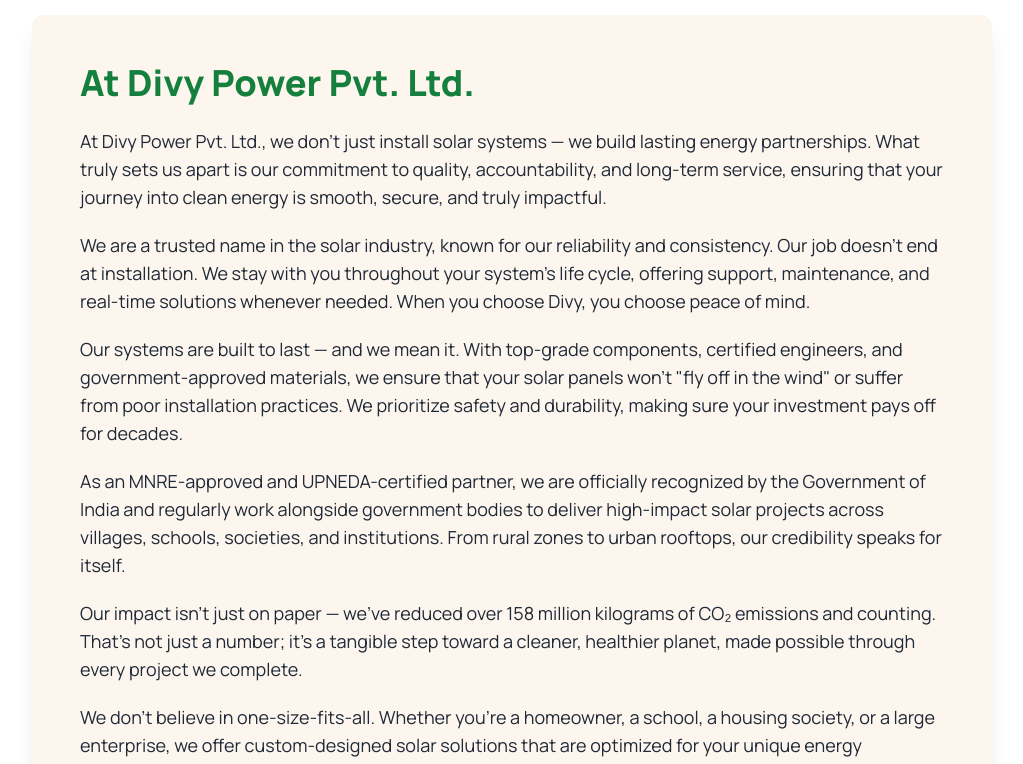
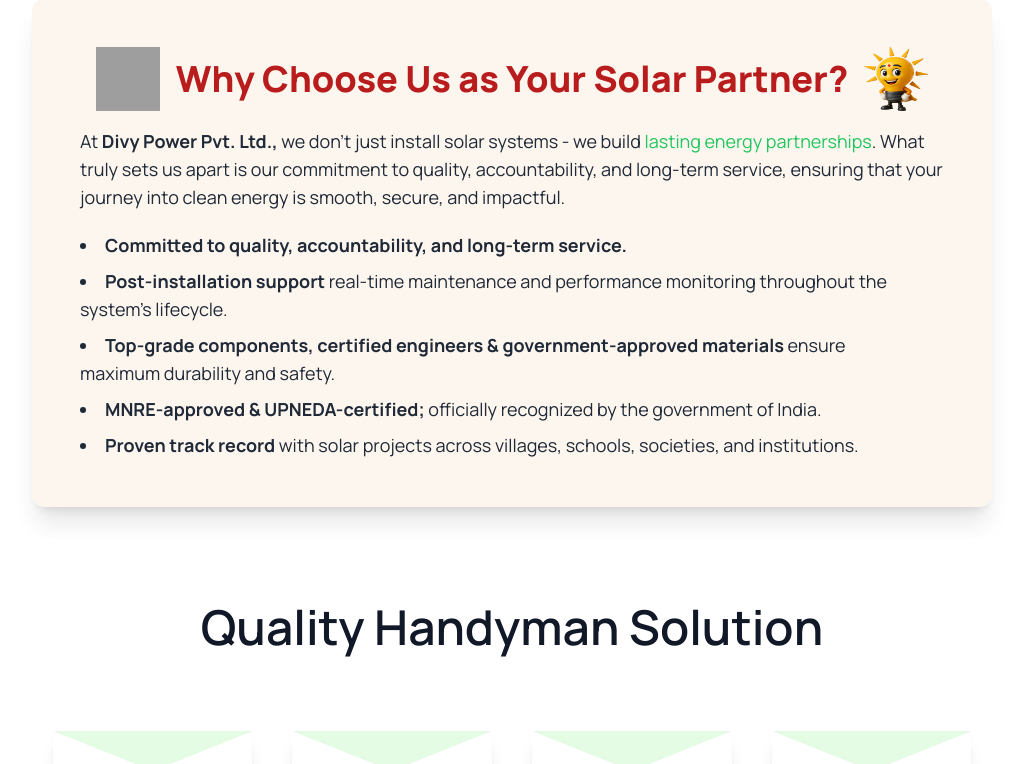
Before and after one commit to vanshika8484/Solar_web, a React (Vite) app: page /about in a window 1280 px wide. Shown: the part 3600-4364 px from the top of the page, without its empty margins (128-1151 px from the left). Built offline with nearby package versions, Linux system fonts and the light colour scheme; grey boxes are pictures that could not be loaded; a web font is replaced by a local one.

Commit message:
Update About.jsx

```diff
--- a/src/components/About.jsx
+++ b/src/components/About.jsx
@@ -4,6 +4,8 @@
 import ExpertTeam from "./ExpertTeam";
 import SolarCards from "./SolarCards";
 import ContactCards from "./ContactCards";
+import sunPhoto from "../Images/chacha.png";
+import sunImage from "../Images/didi.png";
 import Footer from "./Footer";
 import CompanySection from "./CompanySection";
 import ChatUI4 from "./ChatUI4";
@@ -93,39 +95,31 @@
         <CompanySection />
       </div>
 
-      <section className="bg-white py-12 px-4 sm:px-6 lg:px-8">
+     <section className="bg-white py-8 px-4 sm:px-6 lg:px-8"> {/* Reduced padding */}
         <div className="bg-[#fdf6ee] shadow-xl rounded-xl p-6 sm:p-10 md:p-12 max-w-[1000px] mx-auto">
-          <h2 className="text-3xl md:text-4xl font-extrabold text-green-700 mb-6 text-center md:text-left">
-            At Divy Power Pvt. Ltd.
-          </h2>
+          <div className="flex items-center justify-center mb-4"> {/* Reduced margin-bottom */}
+            <img src={sunPhoto} alt="Chacha" className="w-16 h-16 mr-4" />
+            <h2 className="text-2xl md:text-4xl font-extrabold text-red-700 text-center md:text-left">
+              Why Choose Us as Your Solar Partner?
+            </h2>
+            <img src={sunImage} alt="Didi" className="w-16 h-16 ml-4" />
+          </div>
           <div className="text-gray-800 text-base md:text-lg leading-relaxed space-y-5">
             <p>
-              At Divy Power Pvt. Ltd., we don’t just install solar systems — we build lasting energy partnerships. What truly sets us apart is our commitment to quality, accountability, and long-term service, ensuring that your journey into clean energy is smooth, secure, and truly impactful.
+              At <strong>Divy Power Pvt. Ltd.,</strong> we don't just install solar systems - we build <span className="text-green-500">lasting energy partnerships</span>. What truly sets us apart is our commitment to quality, accountability, and long-term service, ensuring that your journey into clean energy is smooth, secure, and impactful.
             </p>
-            <p>
-              We are a trusted name in the solar industry, known for our reliability and consistency. Our job doesn’t end at installation. We stay with you throughout your system’s life cycle, offering support, maintenance, and real-time solutions whenever needed. When you choose Divy, you choose peace of mind.
-            </p>
-            <p>
-              Our systems are built to last — and we mean it. With top-grade components, certified engineers, and government-approved materials, we ensure that your solar panels won’t "fly off in the wind" or suffer from poor installation practices. We prioritize safety and durability, making sure your investment pays off for decades.
-            </p>
-            <p>
-              As an MNRE-approved and UPNEDA-certified partner, we are officially recognized by the Government of India and regularly work alongside government bodies to deliver high-impact solar projects across villages, schools, societies, and institutions. From rural zones to urban rooftops, our credibility speaks for itself.
-            </p>
-            <p>
-              Our impact isn’t just on paper — we’ve reduced over 158 million kilograms of CO₂ emissions and counting. That’s not just a number; it’s a tangible step toward a cleaner, healthier planet, made possible through every project we complete.
-            </p>
-            <p>
-              We don’t believe in one-size-fits-all. Whether you're a homeowner, a school, a housing society, or a large enterprise, we offer custom-designed solar solutions that are optimized for your unique energy requirements and budget.
-            </p>
-            <p>
-              What’s more, we pride ourselves on fast installations, hassle-free service, and guaranteed performance. From the first consultation to the final handover, we ensure a seamless, transparent experience that keeps your goals at the center.
-            </p>
-            <p>
-              When you choose Divy Power, you’re not just choosing solar — you’re choosing a partner in building a greener, smarter future.
-            </p>
+
+            <ul className="list-disc list-inside space-y-2"> {/* Reduced space-y */}
+              <li><strong>Committed to quality, accountability, and long-term service.</strong></li>
+              <li><strong>Post-installation support</strong> real-time maintenance and performance monitoring throughout the <br /> system's lifecycle.</li>
+              <li><strong>Top-grade components, certified engineers & government-approved materials</strong> ensure <br /> maximum durability and safety.</li>
+              <li><strong>MNRE-approved & UPNEDA-certified;</strong> officially recognized by the government of India.</li>
+              <li><strong>Proven track record</strong> with solar projects across villages, schools, societies, and institutions.</li>
+            </ul>
           </div>
         </div>
       </section>
+
 
       <section>
         <ProcessSteps />
```
